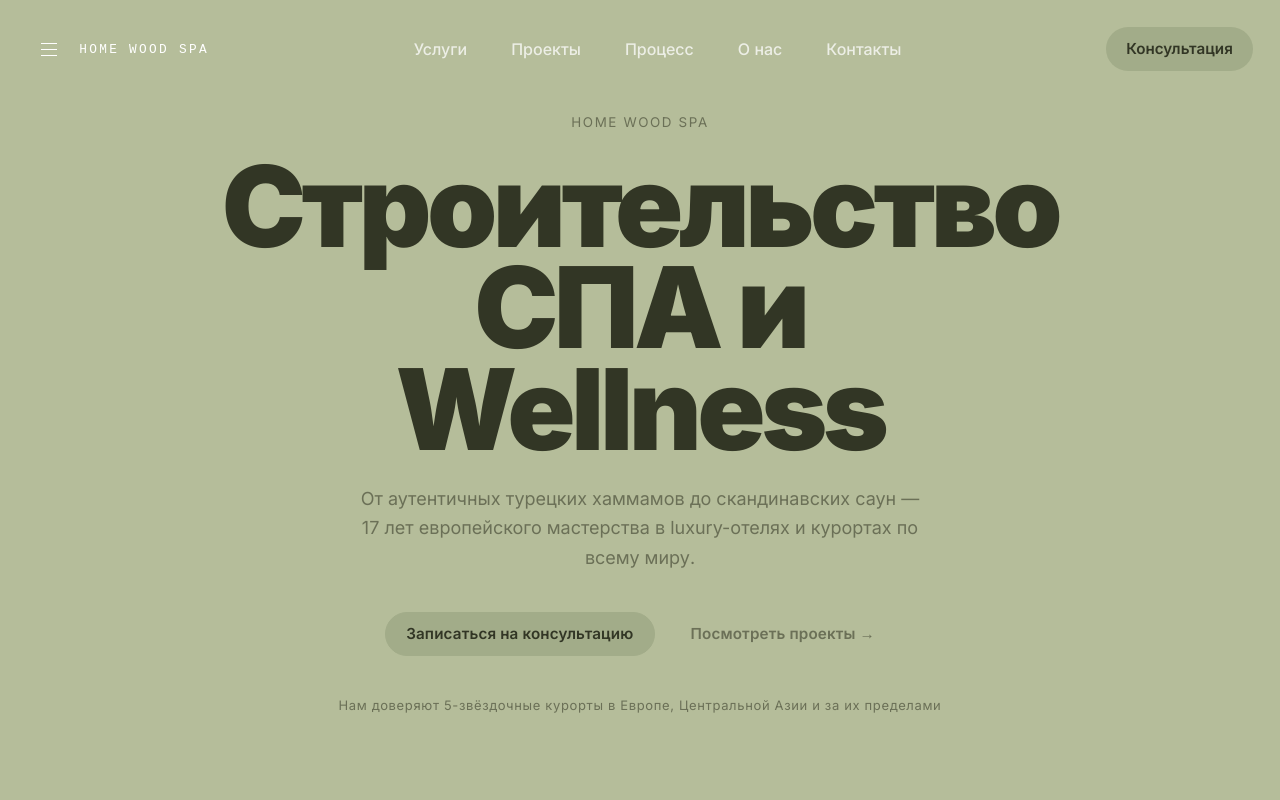
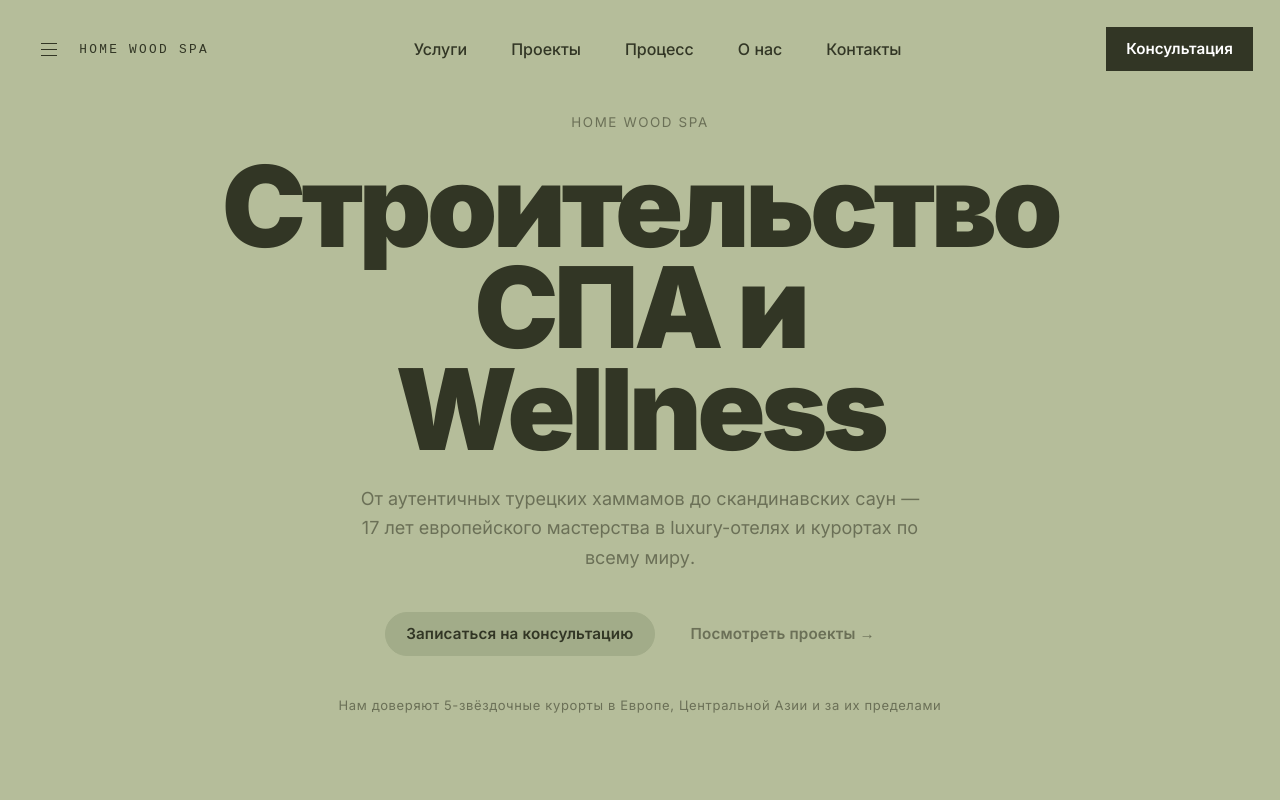
Before and after one commit to digitalcluster25/hws, a React (Vite) app: page / in a window 1280 px wide. Shown: the top 800 px of the page. Built offline with nearby package versions, Linux system fonts and the light colour scheme; a web font is replaced by a local one.

Commit message:
fix: nav sharp corners, acrylic bg #B5BD9A, text color #323625

```diff
--- a/src/components/layout/Nav.jsx
+++ b/src/components/layout/Nav.jsx
@@ -39,12 +39,12 @@ export default function Nav() {
           initial={{ y: -20, opacity: 0 }}
           animate={{ y: 0, opacity: 1 }}
           transition={{ duration: 0.6, ease: [0.16, 1, 0.3, 1] }}
-          className="pointer-events-auto w-full flex items-center gap-2 p-2 rounded-full transition-all duration-500"
+          className="pointer-events-auto w-full flex items-center gap-2 p-2 transition-all duration-500"
           style={{
-            background: scrolled ? '#323625' : 'rgba(50,54,37,0.92)',
-            backdropFilter: 'blur(12px)',
-            WebkitBackdropFilter: 'blur(12px)',
-            boxShadow: scrolled ? '0 4px 24px rgba(0,0,0,0.22)' : '0 2px 12px rgba(0,0,0,0.10)',
+            background: scrolled ? 'rgba(181,189,154,0.82)' : 'rgba(181,189,154,0.55)',
+            backdropFilter: 'blur(20px) saturate(1.8)',
+            WebkitBackdropFilter: 'blur(20px) saturate(1.8)',
+            boxShadow: scrolled ? '0 4px 24px rgba(0,0,0,0.10)' : '0 2px 8px rgba(0,0,0,0.06)',
           }}
           style={{ maxWidth: '1344px', transitionTimingFunction: 'cubic-bezier(.645,.045,.355,1)' }}
         >
@@ -53,8 +53,8 @@ export default function Nav() {
           <button
             onClick={menuOpen ? closeMenu : openMenu}
             aria-label="Меню"
-            className="flex items-center justify-center rounded-full shrink-0 transition-colors duration-300 hover:bg-white/15"
-            style={{ width: '2.75rem', height: '2.75rem', color: '#ffffff' }}
+            className="flex items-center justify-center shrink-0 transition-colors duration-300 hover:bg-black/10"
+            style={{ width: '2.75rem', height: '2.75rem', color: '#323625' }}
           >
             <div className="flex flex-col gap-[5px]" style={{ width: '16px' }}>
               <motion.span
@@ -86,7 +86,7 @@ export default function Nav() {
               fontSize: '0.8rem',
               letterSpacing: '0.18em',
               textTransform: 'uppercase',
-              color: '#ffffff',
+              color: '#323625',
             }}
           >
             Home Wood Spa
@@ -98,14 +98,14 @@ export default function Nav() {
               <a
                 key={label}
                 href={href}
-                className="font-sans font-medium rounded-full flex items-center transition-all duration-300 whitespace-nowrap hover:bg-white/15"
+                className="font-sans font-medium flex items-center transition-all duration-300 whitespace-nowrap hover:bg-black/08"
                 style={{
                   height: '2.75rem',
                   paddingLeft: '1.25rem',
                   paddingRight: '1.25rem',
                   fontSize: '1rem',
                   fontFamily: '"Inter", sans-serif',
-                  color: '#FFFFFFBF',
+                  color: '#323625',
                 }}
               >
                 {label}
@@ -123,11 +123,11 @@ export default function Nav() {
               height: '2.75rem',
               paddingLeft: '1.25rem',
               paddingRight: '1.25rem',
-              borderRadius: '24px',
+              borderRadius: '0',
               fontSize: '0.95rem',
               fontFamily: '"Inter", sans-serif',
-              background: '#A2AC89',
-              color: '#323625',
+              background: '#323625',
+              color: '#ffffff',
             }}
           >
             Консультация
```
